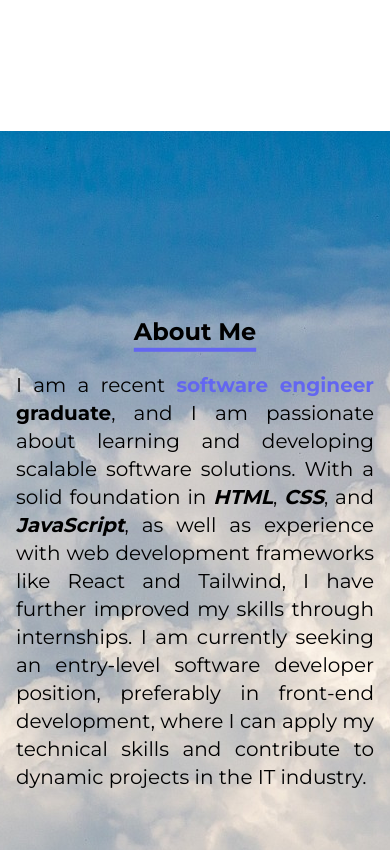
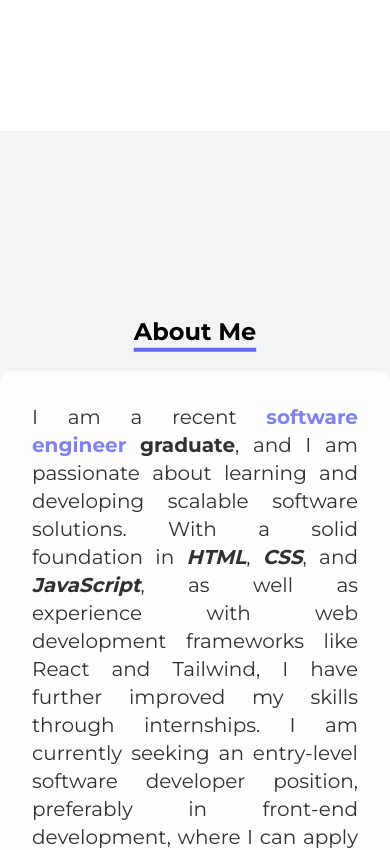
Before and after one commit to munhong07/munhong07.github.io, a Next.js app: page / in a window 390 px wide. Shown: the part 660-1510 px from the top of the page. Built offline with nearby package versions, Linux system fonts and the light colour scheme.

Commit message:
minor changes

```diff
--- a/app/page.tsx
+++ b/app/page.tsx
@@ -56,12 +56,12 @@ export default function Home() {
         </div>
 
         {/* About Me */}
-        <div className="w-full h-auto py-12 bg-cloud bg-center bg-fixed" id="about">
-          <div className="flex flex-col py-36 md:flex-col lg:flex-row gap-0 justify-evenly items-center">
+        <div className="w-full h-auto py-12 bg-gray-100 " id="about">
+          <div className="flex flex-col py-36 md:flex-col lg:flex-row gap-4 lg:gap-0 justify-evenly items-center">
             <div className="w-96 text-center md:w-2/12 lg:w-auto text-2xl lg:text-4xl font-bold">
               <p className="underline decoration-indigo-500 decoration-4 underline-offset-8 animate-bounce">About Me</p>
             </div>
-            <div className="w-full h-auto lg:w-[52%] text-left text-xl sm:text-1xl md:text-2xl lg:w-2/3 p-4 ">
+            <div className="w-full h-auto lg:w-[52%] text-left text-xl sm:text-1xl md:text-2xl lg:w-2/3 p-8 rounded-xl bg-white opacity-80">
               <p className="text-justify">
                 I am a recent <span className="font-bold text-indigo-500">software engineer</span> <span className="font-bold">graduate</span>, and I am passionate about
                 learning and developing scalable software solutions. With a solid foundation in <span className="font-bold italic">HTML</span>, <span className="font-bold italic">CSS</span>,
@@ -165,7 +165,7 @@ export default function Home() {
                 <p className="text-black font-semibold text-center text-normal md:text-xl">HTML</p>
               </div>
               <div className="flex flex-col justify-center items-center p-5">
-                <Image src="/images/css.png" quality={100}  width={100} height={100} alt="css" />
+                <Image src="/images/css.png" quality={100} width={100} height={100} alt="css" />
                 <p className="text-black font-semibold text-center text-normal md:text-xl">CSS</p>
               </div>
               <div className="flex flex-col justify-center items-center p-5">
@@ -201,20 +201,20 @@ export default function Home() {
 
           <div className="flex flex-col lg:w-1/2 p-5 bg-white rounded-xl">
             <h1 className="font-bold p-5 text-2xl text-center lg:text-left lg:text-3xl underline underline-offset-8 decoration-4 decoration-indigo-500">Language</h1>
-            <div className="flex flex-col lg:flex lg:flex-col items-center h-full w-full gap-4 pt-16">
-              <div className="bg-indigo-100 p-2 rounded-full w-full md:w-3/4">
+            <div className="flex flex-col lg:flex lg:flex-col items-center h-full w-full gap-4 pt-16 md:px-5">
+              <div className="bg-indigo-100 p-2 rounded-full w-full">
                 <div className="flex justify-between bg-gradient-to-r from-slate-50 via-cyan-300 to-indigo-500 p-4 w-[80%] rounded-full">
                   <p className="font-bold text-xl">Chinese</p>
                   <p className="font-bold text-xl text-gray-100">80%</p>
                 </div>
               </div>
-              <div className="bg-indigo-100 p-2 rounded-full w-full md:w-3/4">
+              <div className="bg-indigo-100 p-2 rounded-full w-full">
                 <div className="flex justify-between bg-gradient-to-r from-slate-50 via-cyan-300 to-indigo-500 p-4 w-[70%] rounded-full">
                   <p className="font-bold text-xl">English</p>
                   <p className="font-bold text-xl text-gray-100">70%</p>
                 </div>
               </div>
-              <div className="bg-indigo-100 p-2 rounded-full w-full md:w-3/4">
+              <div className="bg-indigo-100 p-2 rounded-full w-full">
                 <div className="flex justify-between bg-gradient-to-r from-slate-50 via-cyan-300 to-indigo-500 p-4 w-[50%] rounded-full">
                   <p className="font-bold text-xl">Malay</p>
                   <p className="font-bold text-xl text-gray-100">50%</p>
```
